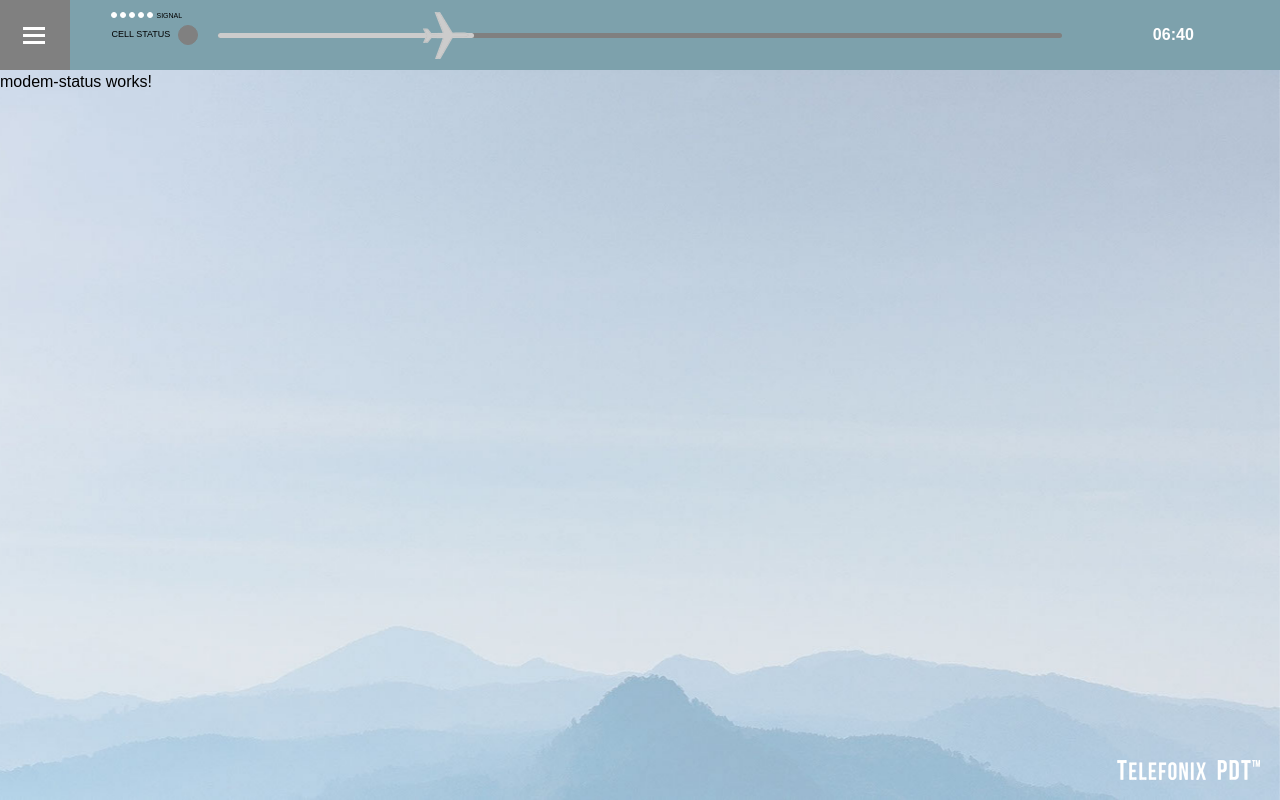
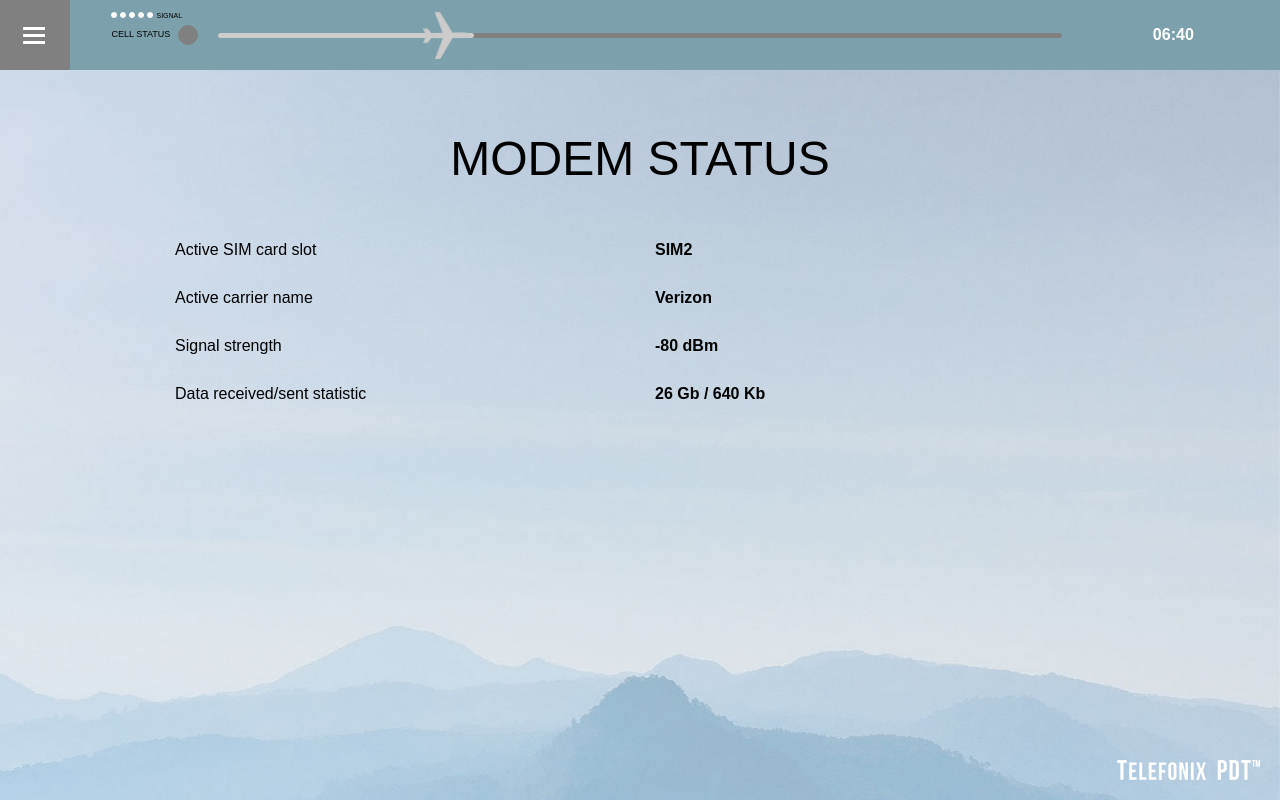
Before and after one commit to eugenezabolotny/airplane-entertainment-crew-portal, an Angular app: page /modem-status in a window 1280 px wide. Built offline with nearby package versions, Linux system fonts and the light colour scheme.

Commit message:
modem status

```diff
--- /dev/null
+++ b/src/app/data/data-types/modem-status.ts
@@ -0,0 +1,6 @@
+export class ModemStatus {
+  activeSIMCardSlot: string;
+  activeCarrierName: string;
+  signalStrength: string;
+  dataReceivedSentStatistic: string;
+}
--- /dev/null
+++ b/src/app/data/data-types/system-status.ts
@@ -0,0 +1,12 @@
+export class SystemStatus {
+  systemServerSoftwareRevision: string;
+  CWAPFWDIAP225FWSystemFirmwareRevision: string;
+  CWAPMIDIAP225FWSystemFirmwareRevision: string;
+  CWAPAFTIAP225FWSystemFirmwareRevision: string;
+  contentLoaderSystemFirmwareRevision: string;
+  serverOSRevision: string;
+  APIRevision: string;
+  hardwareRevision: string;
+  STCMediaVersion: string;
+  downloadDate: string;
+}
--- /dev/null
+++ b/src/app/data/mock-data/modem-status.ts
@@ -0,0 +1,8 @@
+import {ModemStatus} from '../data-types/modem-status';
+
+export const MODEM_STATUS: ModemStatus = {
+  activeSIMCardSlot: 'SIM2',
+  activeCarrierName: 'Verizon',
+  signalStrength: '-80 dBm',
+  dataReceivedSentStatistic: '26 Gb / 640 Kb',
+};
--- /dev/null
+++ b/src/app/data/mock-data/system-status.ts
@@ -0,0 +1,14 @@
+import {SystemStatus} from '../data-types/system-status';
+
+export const SYSTEM_STATUS: SystemStatus = {
+  systemServerSoftwareRevision: '0.1.0',
+  CWAPFWDIAP225FWSystemFirmwareRevision: 'Version 6.4.2.6-4.1.1.10',
+  CWAPMIDIAP225FWSystemFirmwareRevision: 'Version 6.4.2.6-4.1.1.10',
+  CWAPAFTIAP225FWSystemFirmwareRevision: 'Version 6.4.2.6-4.1.1.10',
+  contentLoaderSystemFirmwareRevision: 'B',
+  serverOSRevision: '4.4.0-62-generic',
+  APIRevision: '12',
+  hardwareRevision: '0',
+  STCMediaVersion: 'A',
+  downloadDate: '08/17/2017',
+};
--- a/src/app/main/modem-status/modem-status.component.html
+++ b/src/app/main/modem-status/modem-status.component.html
@@ -1,3 +1,23 @@
-<p>
-  modem-status works!
-</p>
+<div class="layout">
+  <div class="container">
+    <div class="modem-status">
+      <div class="header col-12 h1">modem status</div>
+      <div class="row mt-5">
+        <div class="col-12 col-sm-6">Active SIM card slot</div>
+        <div class="col-12 col-sm-6">{{modemStatus.activeSIMCardSlot}}</div>
+      </div>
+      <div class="row">
+        <div class="col-12 col-sm-6">Active carrier name</div>
+        <div class="col-12 col-sm-6">{{modemStatus.activeCarrierName}}</div>
+      </div>
+      <div class="row">
+        <div class="col-12 col-sm-6">Signal strength</div>
+        <div class="col-12 col-sm-6">{{modemStatus.signalStrength}}</div>
+      </div>
+      <div class="row">
+        <div class="col-12 col-sm-6">Data received/sent statistic</div>
+        <div class="col-12 col-sm-6">{{modemStatus.dataReceivedSentStatistic}}</div>
+      </div>
+    </div>
+  </div>
+</div>
--- a/src/app/main/modem-status/modem-status.component.scss
+++ b/src/app/main/modem-status/modem-status.component.scss
@@ -0,0 +1,12 @@
+@import "../../../scss/components/layout";
+
+.modem-status {
+
+  .row {
+    margin-bottom: 24px;
+
+    div:last-child {
+      font-weight: bold;
+    }
+  }
+}
--- a/src/app/main/modem-status/modem-status.component.ts
+++ b/src/app/main/modem-status/modem-status.component.ts
@@ -1,4 +1,5 @@
-import { Component, OnInit } from '@angular/core';
+import {Component, OnInit} from '@angular/core';
+import {MODEM_STATUS} from '../../data/mock-data/modem-status';
 
 @Component({
   selector: 'app-modem-status',
@@ -7,7 +8,10 @@ import { Component, OnInit } from '@angular/core';
 })
 export class ModemStatusComponent implements OnInit {
 
-  constructor() { }
+  modemStatus = MODEM_STATUS;
+
+  constructor() {
+  }
 
   ngOnInit() {
   }
--- a/src/app/main/system-status/system-status.component.html
+++ b/src/app/main/system-status/system-status.component.html
@@ -4,44 +4,44 @@
       <div class="header col-12 h1">system status</div>
       <div class="row mt-5">
         <div class="col-12 col-sm-6">System Server Software Revision</div>
-        <div class="col-12 col-sm-6">{{systemStatusData['System Server Software Revision']}}</div>
+        <div class="col-12 col-sm-6">{{systemStatus.systemServerSoftwareRevision}}</div>
       </div>
       <div class="row">
         <div class="col-12 col-sm-6">CWAP FWD IAP-225-FW System Firmware Revision</div>
-        <div class="col-12 col-sm-6">{{systemStatusData['CWAP FWD IAP-225-FW System Firmware Revision']}}</div>
+        <div class="col-12 col-sm-6">{{systemStatus.CWAPFWDIAP225FWSystemFirmwareRevision}}</div>
       </div>
       <div class="row">
         <div class="col-12 col-sm-6">CWAP MID IAP-225-FW System Firmware Revision</div>
-        <div class="col-12 col-sm-6">{{systemStatusData['CWAP MID IAP-225-FW System Firmware Revision']}}</div>
+        <div class="col-12 col-sm-6">{{systemStatus.CWAPMIDIAP225FWSystemFirmwareRevision}}</div>
       </div>
       <div class="row">
         <div class="col-12 col-sm-6">CWAP AFT IAP-225-FW System Firmware Revision</div>
-        <div class="col-12 col-sm-6">{{systemStatusData['CWAP AFT IAP-225-FW System Firmware Revision']}}</div>
+        <div class="col-12 col-sm-6">{{systemStatus.CWAPAFTIAP225FWSystemFirmwareRevision}}</div>
       </div>
       <div class="row">
         <div class="col-12 col-sm-6">Content Loader System Firmware Revision</div>
-        <div class="col-12 col-sm-6">{{systemStatusData['Content Loader System Firmware Revision']}}</div>
+        <div class="col-12 col-sm-6">{{systemStatus.contentLoaderSystemFirmwareRevision}}</div>
       </div>
       <hr>
       <div class="row">
         <div class="col-12 col-sm-6">Server OS Revision</div>
-        <div class="col-12 col-sm-6">{{systemStatusData['Server OS Revision']}}</div>
+        <div class="col-12 col-sm-6">{{systemStatus.serverOSRevision}}</div>
       </div>
       <div class="row">
         <div class="col-12 col-sm-6">API Revision</div>
-        <div class="col-12 col-sm-6">{{systemStatusData['API Revision']}}</div>
+        <div class="col-12 col-sm-6">{{systemStatus.APIRevision}}</div>
       </div>
       <div class="row">
         <div class="col-12 col-sm-6">Hardware Revision</div>
-        <div class="col-12 col-sm-6">{{systemStatusData['Hardware Revision']}}</div>
+        <div class="col-12 col-sm-6">{{systemStatus.hardwareRevision}}</div>
       </div>
       <div class="row">
         <div class="col-12 col-sm-6">STC Media Version</div>
-        <div class="col-12 col-sm-6">{{systemStatusData['STC Media Version']}}</div>
+        <div class="col-12 col-sm-6">{{systemStatus.STCMediaVersion}}</div>
       </div>
       <div class="row">
         <div class="col-12 col-sm-6">Download Date</div>
-        <div class="col-12 col-sm-6">{{systemStatusData['Download Date']}}</div>
+        <div class="col-12 col-sm-6">{{systemStatus.downloadDate}}</div>
       </div>
     </div>
   </div>
--- a/src/app/main/system-status/system-status.component.ts
+++ b/src/app/main/system-status/system-status.component.ts
@@ -1,4 +1,5 @@
 import {Component, OnInit} from '@angular/core';
+import {SYSTEM_STATUS} from '../../data/mock-data/system-status';
 
 @Component({
   selector: 'app-system-status',
@@ -7,18 +8,7 @@ import {Component, OnInit} from '@angular/core';
 })
 export class SystemStatusComponent implements OnInit {
 
-  systemStatusData = {
-    'System Server Software Revision': '0.1.0',
-    'CWAP FWD IAP-225-FW System Firmware Revision': 'Version 6.4.2.6-4.1.1.10',
-    'CWAP MID IAP-225-FW System Firmware Revision': 'Version 6.4.2.6-4.1.1.10',
-    'CWAP AFT IAP-225-FW System Firmware Revision': 'Version 6.4.2.6-4.1.1.10',
-    'Content Loader System Firmware Revision': 'B',
-    'Server OS Revision': '4.4.0-62-generic',
-    'API Revision': '12',
-    'Hardware Revision': '0',
-    'STC Media Version': 'A',
-    'Download Date': '08/17/2017',
-  };
+  systemStatus = SYSTEM_STATUS;
 
   constructor() {
   }
```
